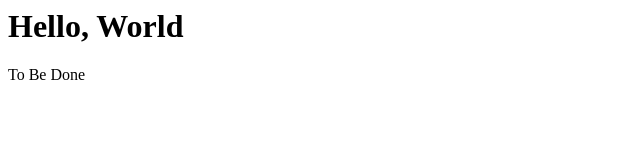
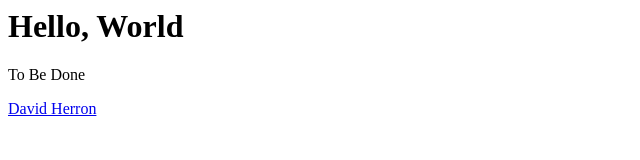
Before and after one commit to robogeek/robogeek.github.io, a plain HTML site: page index.html in a window 1280 px wide. Shown: the whole page, without its empty margins (0-640 px from the left). Drawn offline with Linux system fonts and the light colour scheme.

Commit message:
Add link

```diff
--- a/index.html
+++ b/index.html
@@ -3,5 +3,7 @@
 <body>
 <h1>Hello, World</h1>
 <p>To Be Done</p>
+
+<p><a href="http://davidherron.com/">David Herron</a></p>
 </body>
 </html>
```
